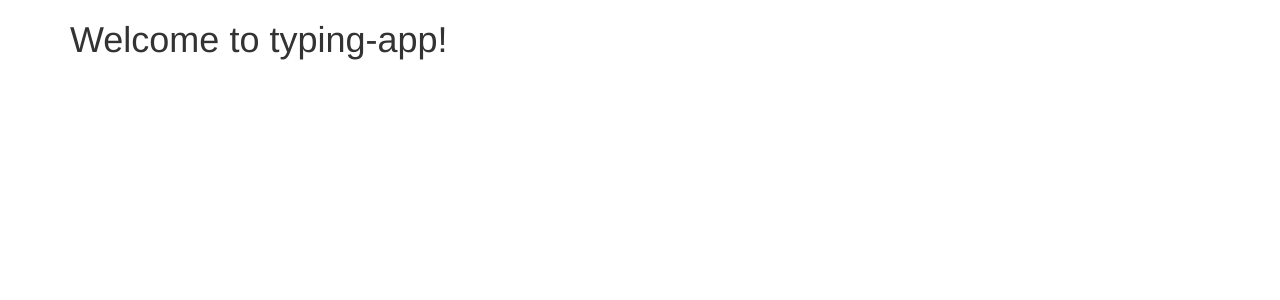
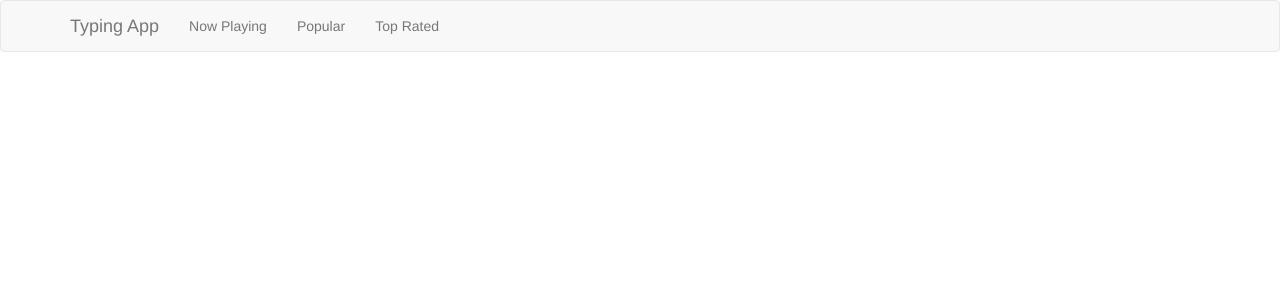
Before and after one commit to MLim619/Typing, an Angular app: page /movies/now_playing in a window 1280 px wide. Shown: the top 300 px of the page. Built offline with nearby package versions, Linux system fonts and the light colour scheme; no server answers.

Commit message:
Added navigation

```diff
--- a/src/app/app.component.html
+++ b/src/app/app.component.html
@@ -1,4 +1,5 @@
-<h1>
-  Welcome to {{ title }}!
-</h1>
-<app-movies-list></app-movies-list>
+<app-navbar></app-navbar>
+
+<div class="container">
+  <router-outlet></router-outlet>
+</div>
--- a/src/app/app.module.ts
+++ b/src/app/app.module.ts
@@ -2,18 +2,28 @@ import { MoviesService } from './services/movies-list.service';
 import { BrowserModule } from '@angular/platform-browser';
 import { NgModule } from '@angular/core';
 import { HttpClientModule } from '@angular/common/http';
+import { RouterModule, Routes } from '@angular/router';
 
 import { AppComponent } from './app.component';
 import { MoviesListComponent } from './movies-list/movies-list.component';
+import { NavbarComponent } from './navbar/navbar.component';
+
+const appRoutes: Routes = [
+  {path: 'movies/:sort', component: MoviesListComponent }
+];
 
 @NgModule({
   declarations: [
     AppComponent,
-    MoviesListComponent
+    MoviesListComponent,
+    NavbarComponent
   ],
   imports: [
     BrowserModule,
-    HttpClientModule
+    HttpClientModule,
+    RouterModule.forRoot(
+      appRoutes
+    )
   ],
   providers: [MoviesService],
   bootstrap: [AppComponent]
--- a/src/app/movies-list/movies-list.component.html
+++ b/src/app/movies-list/movies-list.component.html
@@ -3,18 +3,18 @@
 <nav aria-label="Page navigation">
   <ul class="pagination">
     <li [ngClass]="{'disabled': moviesList.page === 1}">
-      <a class="hover" (click)="getMoviesList(1)">
+      <a class="hover" (click)="getMoviesList(sort, 1)">
         <span aria-hidden="true">&laquo;</span>
       </a>
     </li>
     <li [ngClass]="{'active': i===moviesList.page}"
       *ngFor="let i of getPageRange(moviesList.page, moviesList.total_pages)">
-      <a class="hover" (click)="getMoviesList(i)">
+      <a class="hover" (click)="getMoviesList(sort, i)">
           {{i}}
       </a>
     </li>
     <li [ngClass]="{'disabled': moviesList.page === moviesList.total_pages}">
-      <a class="hover" (click)="getMoviesList(moviesList.total_pages)">
+      <a class="hover" (click)="getMoviesList(sort, moviesList.total_pages)">
         <span aria-hidden="true">&raquo;</span>
       </a>
     </li>
--- a/src/app/movies-list/movies-list.component.ts
+++ b/src/app/movies-list/movies-list.component.ts
@@ -1,6 +1,7 @@
 import { MoviesService } from '../services/movies-list.service';
 import { MoviesList } from './../models/movie-list';
 import { Component, OnInit } from '@angular/core';
+import { ActivatedRoute } from '@angular/router';
 
 @Component({
   selector: 'app-movies-list',
@@ -10,15 +11,22 @@ import { Component, OnInit } from '@angular/core';
 export class MoviesListComponent implements OnInit {
 
   moviesList: MoviesList;
+  sort: string;
 
-  constructor(private service: MoviesService) { }
+  constructor(private service: MoviesService, private route: ActivatedRoute) { }
 
   ngOnInit() {
-    this.getMoviesList();
+    this.route.params
+      .subscribe(
+        params => {
+          this.sort = params['sort'];
+          this.getMoviesList(this.sort);
+        }
+      );
   }
 
-  getMoviesList(page?: string){
-    this.service.getMoviesList(page).subscribe(
+  getMoviesList(sort: string, page?: string){
+    this.service.getMoviesList(sort, page).subscribe(
       res =>{
         this.moviesList = res as MoviesList;
       });
--- /dev/null
+++ b/src/app/navbar/navbar.component.html
@@ -0,0 +1,22 @@
+<nav class="navbar navbar-default">
+    <div class="container">
+      <!-- Brand and toggle get grouped for better mobile display -->
+      <div class="navbar-header">
+          <button type="button" data-target="#navbarCollapse" data-toggle="collapse" class="navbar-toggle">
+              <span class="sr-only">Toggle navigation</span>
+              <span class="icon-bar"></span>
+              <span class="icon-bar"></span>
+              <span class="icon-bar"></span>
+          </button>
+          <a href="#" class="navbar-brand">Typing App</a>
+      </div>
+      <!-- Collection of nav links and other content for toggling -->
+      <div id="navbarCollapse" class="collapse navbar-collapse">
+          <ul class="nav navbar-nav">
+              <li><a routerLink="/movies/now_playing">Now Playing</a></li>
+              <li><a routerLink="/movies/popular">Popular</a></li>
+              <li><a routerLink="/movies/top_rated">Top Rated</a></li>
+          </ul>
+      </div>
+    </div>
+</nav>
--- /dev/null
+++ b/src/app/navbar/navbar.component.ts
@@ -0,0 +1,15 @@
+import { Component, OnInit } from '@angular/core';
+
+@Component({
+  selector: 'app-navbar',
+  templateUrl: './navbar.component.html',
+  styleUrls: ['./navbar.component.css']
+})
+export class NavbarComponent implements OnInit {
+
+  constructor() { }
+
+  ngOnInit() {
+  }
+
+}
--- a/src/app/services/movies-list.service.ts
+++ b/src/app/services/movies-list.service.ts
@@ -7,17 +7,15 @@ import { Injectable } from '@angular/core';
 })
 export class MoviesService {
   MoviesList: MoviesList;
-  private url = 'http://api.themoviedb.org/3/movie/popular'
+  private url = 'http://api.themoviedb.org/3/movie/'
   private apiKey = '7399be4d4202988423c47a01e3b80bf0';
 
   constructor(private http: HttpClient) { }
 
-  getMoviesList(page?: string){
-
+  getMoviesList(sort: string, page?: string){
     let params = new HttpParams()
       .set('api_key', this.apiKey)
       .set('page', page);
-
-    return this.http.get(this.url, {params});
+    return this.http.get(this.url + sort, {params});
   }
 }
--- a/src/index.html
+++ b/src/index.html
@@ -9,8 +9,6 @@
   <link rel="icon" type="image/x-icon" href="favicon.ico">
 </head>
 <body>
-  <div class="container">
     <app-root></app-root>
-  </div>
 </body>
 </html>
```
Also changed, not shown: src/app/navbar/navbar.component.css (added), 2 other files (tests, documents, lock files or other folders).
